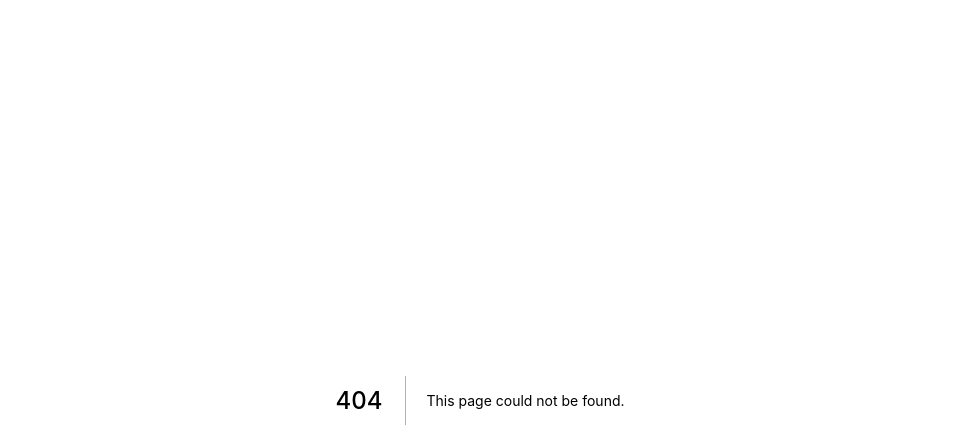
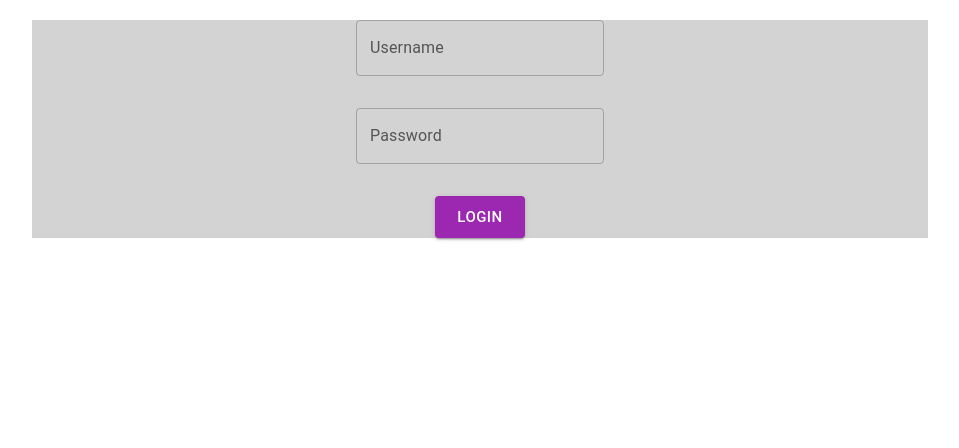
Before and after one commit to Tech-Nc-State/tech-at-hub, a Next.js app in the folder frontend/: page /login in a window 1280 px wide. Before the commit this address had no page. Shown: the top 448 px of the page, without its empty margins (160-1119 px from the left). Built offline with nearby package versions, Linux system fonts and the light colour scheme.

Commit message:
minimum of login page

```diff
--- /dev/null
+++ b/frontend/pages/login.tsx
@@ -0,0 +1,38 @@
+import Textfield from "@mui/material/TextField";
+import Typography from "@mui/material/Typography";
+import Box from "@mui/material/Box";
+import Grid from "@mui/material/Grid";
+import Button from "@mui/material/Button";
+
+export default function LoginPage() {
+  return (
+    <div>
+      <Box
+        text-align="center"
+        margin="auto"
+        sx={{
+          bgcolor: "lightgrey",
+          width: "70%",
+          align: "center",
+          marginTop: "20px",
+        }}
+      >
+        <Grid container direction="column" alignItems="center">
+          <Textfield
+            variant="outlined"
+            label="Username"
+            style={{ marginBottom: "2em" }}
+          ></Textfield>
+          <Textfield
+            variant="outlined"
+            label="Password"
+            style={{ marginBottom: "2em" }}
+          ></Textfield>
+          <Button variant="contained" size="large" color="secondary">
+            Login
+          </Button>
+        </Grid>
+      </Box>
+    </div>
+  );
+}
```
Also changed, not shown: frontend/pages/index.tsx (+12 -10 lines).
